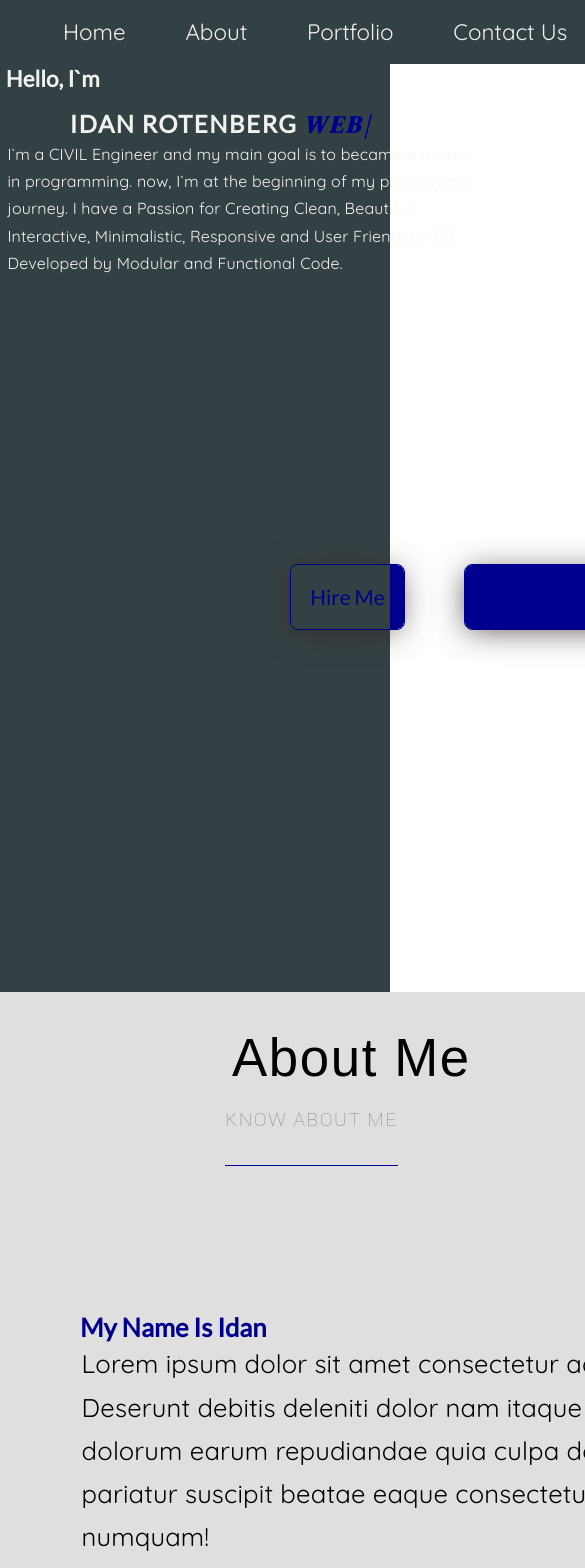
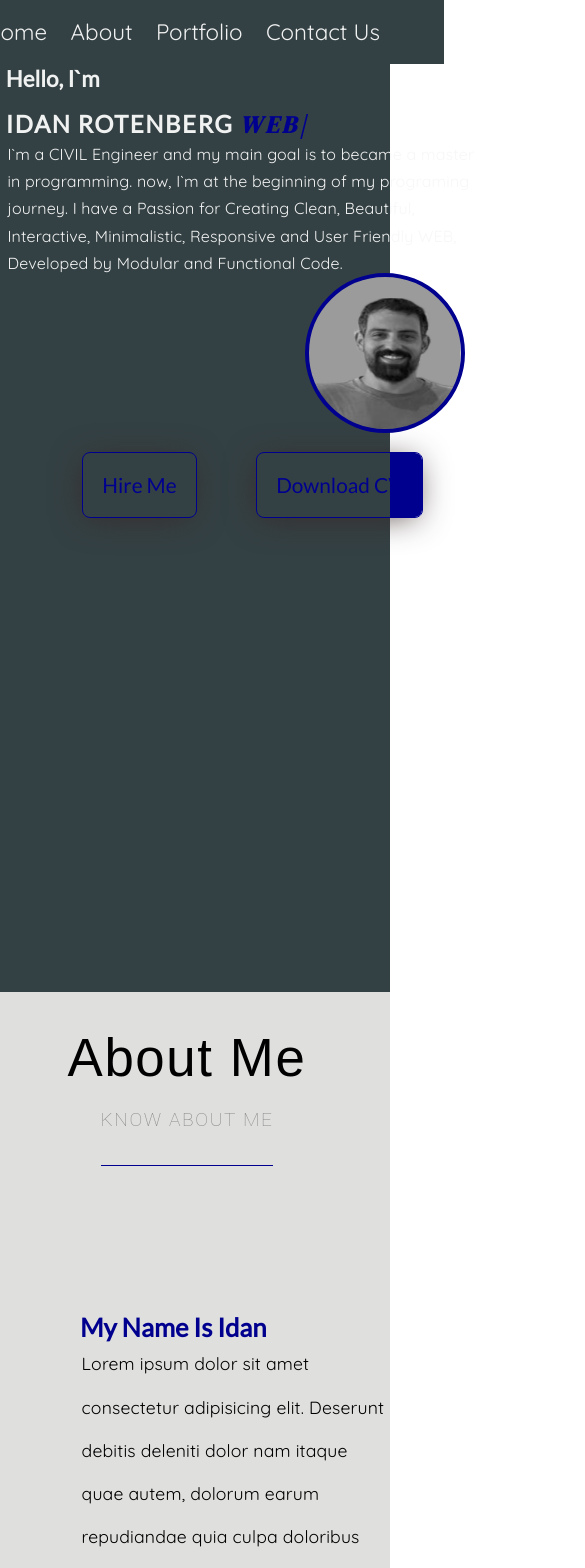
Before and after one commit to Idan3011/Portfolio, a React (Vite) app: page / in a window 390 px wide. Shown: the top 1568 px of the page, 585 px wide, since content can reach past the window. Built offline with nearby package versions, Linux system fonts and the light colour scheme.

Commit message:
Add Responsivity

```diff
--- a/src/App.css
+++ b/src/App.css
@@ -16,11 +16,11 @@ html {
     flex-direction: row;
     justify-content: space-around;
     align-items: center;
-    margin-left: 0rem;
+    margin-left: -2rem;
     margin-top: 0rem;
     height: 4rem;
     z-index: 999;
-    width: 172%;
+    width: 122%;
     overflow: hidden;
   }
   ul.navbar {
@@ -43,7 +43,7 @@ html {
   }
 
   div.content-container h2 {
-    margin-left: 6rem;
+    margin-left: 2rem;
     margin-top: 1rem;
     font-size: larger;
     font-size: 1.5rem;
@@ -92,17 +92,26 @@ ul.btns {
   width: 35rem;
   height: 2rem;
   list-style: none;
-  margin-top: 2rem;
-  margin-left: 13rem;
+  margin-top: 0rem;
+  margin-left: 0rem;
   align-items: center;
 }
 
 #about{
   background: #dfdfde;
     min-height: 100vh;
-  width: 172%;
+    width: 100%;
     margin: 0;
     padding-bottom: 3rem;
+}
+
+div.header h2 {
+  font-size: 3.3rem;
+    font-family: Raleway, sans-serif;
+    font-weight: lighter;
+    padding-bottom: 0.3rem;
+    align-items: center;
+    margin-right: 3rem;
 }
 #about div.header h4 {
   color: rgba(0,0,0,.4);
@@ -113,7 +122,7 @@ ul.btns {
   border-bottom: 0.1rem solid rgb(0, 0, 143);
   padding-bottom: 2.1rem;
   align-items: center;
-    margin-right: 5rem;
+  margin-right: 3rem;
 }
 .about-container P {
   color: black;
@@ -124,8 +133,9 @@ ul.btns {
   margin-left: 0.1rem;
   color: black;
   font-family: 'Quicksand', sans-serif;
-  width: 43rem;
-  font-size: 1.6rem;
+  width: 19rem;
+  font-size: 1.1rem;
+
 }
 
 .about-container h4 {
@@ -153,21 +163,22 @@ button.form-btn {
 #cards {
   background: #344144;
     min-height: 120vh;
-  width: 172%;
+    width: 100%;
     margin: 0;
     padding-bottom: 3rem;
+
 }
 
-  div.img {
+  div.img1 {
     background-image: url(/src/assets/PICS/profile-pic-fotor-bg-remover-20231123125125-modified.png);
-    width: 19rem;
-    height: 17rem;
+    width: 10rem;
+    height: 10rem;
     border: 0.3rem solid #00008f;
     border-radius: 50%;
     background-repeat: no-repeat center center/cover;
     background-size: 100% 100%;
-    margin-left: 31rem;
-    margin-top: -19rem;
+    margin-left: 19rem;
+    margin-top: -11rem;
   }
 
   .card-container {
@@ -178,10 +189,11 @@ button.form-btn {
     padding: 0rem 3.5rem;
     row-gap: 2rem;
     grid-template-columns: repeat(1, 1fr);
-    margin-left: 12rem;
+    margin-left: 1rem;
   }
-#contact-us {
-  width: 147%;
+  div#contactus {
+
+    width: 100%;
     min-height: 139vh;
     background: #dfdfde;
 }
@@ -199,7 +211,7 @@ form#form-contact {
   border-radius: 0.5rem;
   background: #f7f7f7f7;
   padding: 0 1.4rem;
-    width: 25rem;
+  width: 12rem;
   overflow: hidden;
 
 }
@@ -218,10 +230,10 @@ form#form-contact {
   margin-top: 1rem;
   margin-right: 4rem;
 }
-#footer {
+div#footer {
   background-color: rgb(11, 6, 6);
     min-height: 47vh;
-  width: 172%;
+    width: 100%;
 
 }
 #footer ul {
@@ -229,7 +241,7 @@ form#form-contact {
   flex-direction: row;
   align-items: center;
   width: 42rem;
-    margin-left: 5rem;
+  margin-left: -6rem;
   list-style: none;
   justify-content: center;
   height: 8rem;
```
Lines whose indentation alone changed are shown as unchanged.
